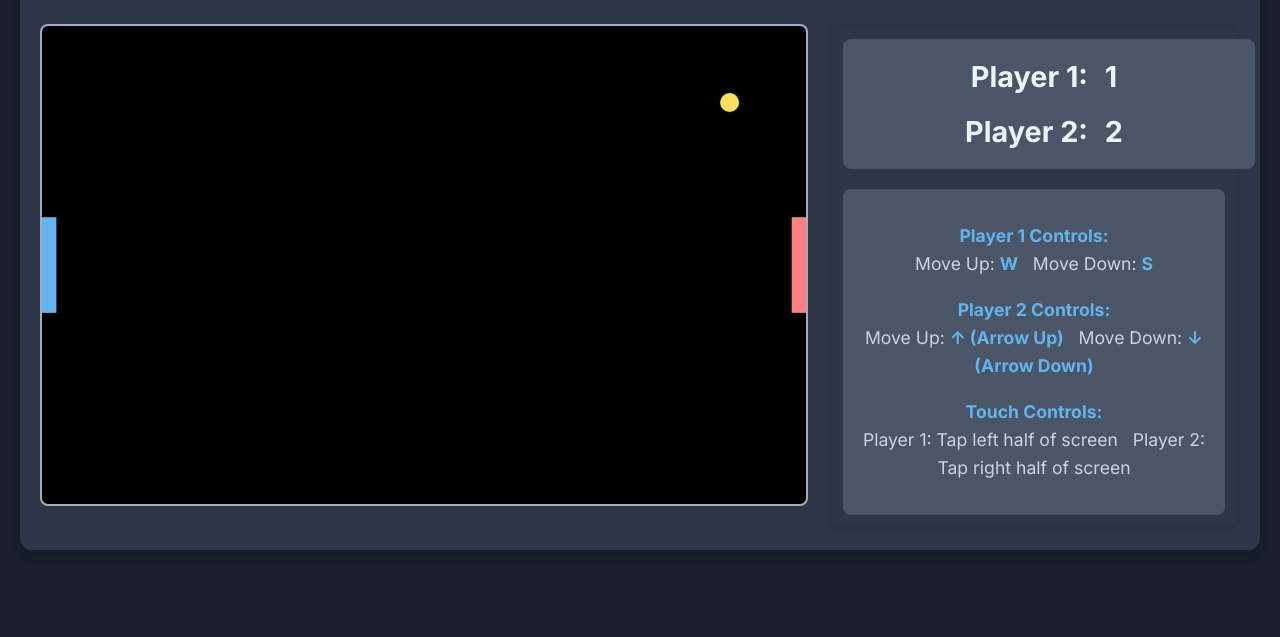
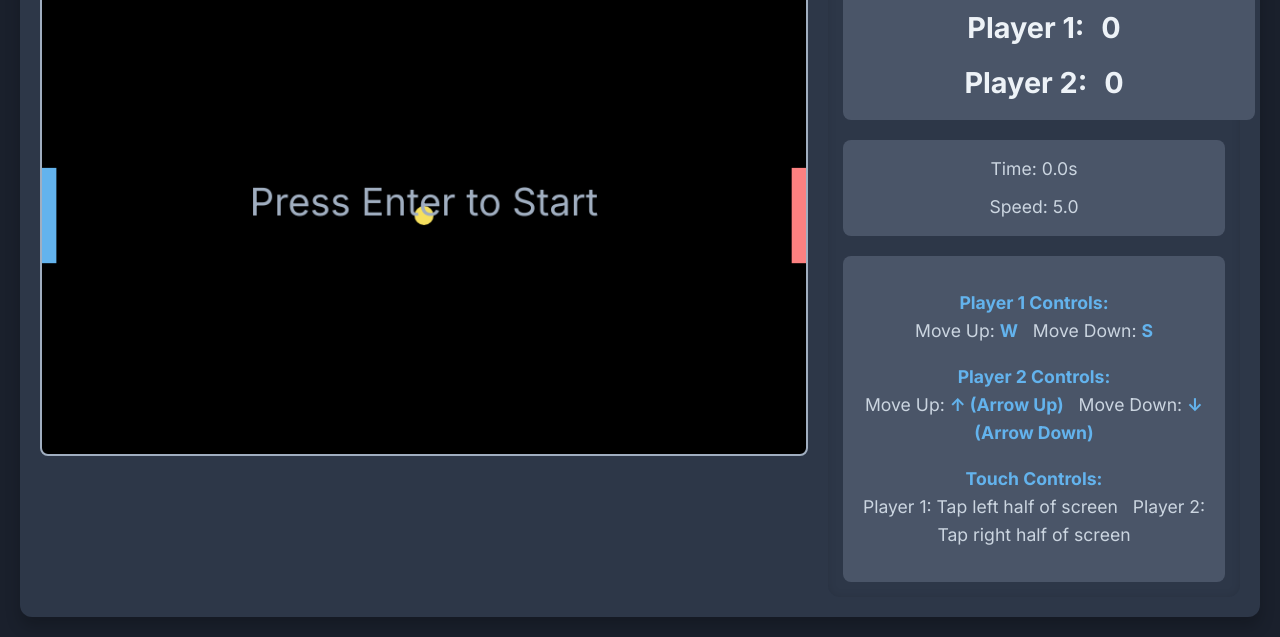
Before and after one commit to Jim2014/AI-Games, a plain HTML site: page bounce.html in a window 1280 px wide. Shown: the part 181-818 px from the top of the page. Drawn offline with Linux system fonts and the light colour scheme.

Commit message:
add time and speed , pree enter to start

```diff
--- a/bounce.html
+++ b/bounce.html
@@ -99,6 +99,19 @@
             color: #edf2f7; /* White text for scores */
         }
 
+        .game-info-panel {
+            background-color: #4a5568;
+            border-radius: 8px;
+            padding: 15px;
+            font-size: 1.1em;
+            text-align: center;
+            line-height: 1.6;
+            color: #cbd5e0;
+            display: flex;
+            flex-direction: column;
+            gap: 10px;
+        }
+
         .controls-info {
             background-color: #4a5568;
             border-radius: 8px;
@@ -131,6 +144,10 @@
                 justify-content: space-around;
                 font-size: 1.5em;
             }
+            .game-info-panel {
+                flex-direction: row;
+                justify-content: space-around;
+            }
         }
 
         @media (max-width: 600px) {
@@ -140,7 +157,7 @@
             .score-board {
                 font-size: 1.2em;
             }
-            .controls-info {
+            .game-info-panel, .controls-info {
                 font-size: 0.9em;
                 padding: 10px;
             }
@@ -165,6 +182,10 @@
                     <span>Player 1: <span id="player1Score">0</span></span>
                     <span>Player 2: <span id="player2Score">0</span></span>
                 </div>
+                <div class="game-info-panel">
+                    <span>Time: <span id="gameTimeDisplay">0.0</span>s</span>
+                    <span>Speed: <span id="ballSpeedDisplay">0.0</span></span>
+                </div>
                 <div class="controls-info">
                     <p><strong>Player 1 Controls:</strong> <br> Move Up: <strong>W</strong> &nbsp; Move Down: <strong>S</strong></p>
                     <p><strong>Player 2 Controls:</strong> <br> Move Up: <strong>&#8593; (Arrow Up)</strong> &nbsp; Move Down: <strong>&#8595; (Arrow Down)</strong></p>
@@ -179,9 +200,11 @@
         const canvas = document.getElementById('gameCanvas');
         const ctx = canvas.getContext('2d');
 
-        // Get score display elements
+        // Get score and game info display elements
         const player1ScoreDisplay = document.getElementById('player1Score');
         const player2ScoreDisplay = document.getElementById('player2Score');
+        const gameTimeDisplay = document.getElementById('gameTimeDisplay');
+        const ballSpeedDisplay = document.getElementById('ballSpeedDisplay');
 
         // Game dimensions and elements
         const GAME_WIDTH = 800;
@@ -190,6 +213,13 @@
         const PADDLE_HEIGHT = 100;
         const BALL_RADIUS = 10;
         const INITIAL_BALL_SPEED = 5; // Initial speed of the ball
+
+        // Game state variables
+        let gameStarted = false;
+        let gameTime = 0; // in seconds
+        let lastFrameTime = performance.now(); // For tracking time and speed
+        const BALL_SPEED_INCREASE_RATE = 0.005; // Rate at which ball speed increases per second
+        let currentBallSpeed = INITIAL_BALL_SPEED; // This will be dynamically updated
 
         // Player 1 paddle object
         let player1 = {
@@ -216,28 +246,29 @@
             x: GAME_WIDTH / 2,
             y: GAME_HEIGHT / 2,
             radius: BALL_RADIUS,
-            dx: INITIAL_BALL_SPEED, // Horizontal movement speed
-            dy: INITIAL_BALL_SPEED // Vertical movement speed
+            dx: 0, // Initial horizontal speed (starts at 0, set on Enter)
+            dy: 0 // Initial vertical speed (starts at 0, set on Enter)
         };
 
         // Object to track pressed keys
         let keysPressed = {};
 
         /**
-         * Resets the ball's position and direction after a point is scored.
-         * The ball starts from the center, moving towards the player who just scored.
-         * @param {number} losingPlayer - 1 if player 1 lost, 2 if player 2 lost.
+         * Resets the ball's position and direction after a point is scored or game restarts.
+         * The ball always starts from the center with no initial movement.
          */
-        function resetBall(losingPlayer) {
+        function resetBall() {
             ball.x = GAME_WIDTH / 2;
             ball.y = GAME_HEIGHT / 2;
-            // Determine initial direction based on who lost the point
-            ball.dx = (losingPlayer === 1 ? INITIAL_BALL_SPEED : -INITIAL_BALL_SPEED);
-            ball.dy = (Math.random() < 0.5 ? INITIAL_BALL_SPEED : -INITIAL_BALL_SPEED); // Random vertical direction
+            ball.dx = 0; // Stop ball
+            ball.dy = 0; // Stop ball
+            gameStarted = false; // Game is paused until 'Enter' is pressed
+            gameTime = 0; // Reset game time
+            currentBallSpeed = INITIAL_BALL_SPEED; // Reset ball speed
         }
 
         /**
-         * Draws the game elements (paddles, ball, scores) on the canvas.
+         * Draws the game elements (paddles, ball, scores, info) on the canvas.
          */
         function draw() {
             // Clear the entire canvas
@@ -260,12 +291,40 @@
             // Update score displays
             player1ScoreDisplay.textContent = player1.score;
             player2ScoreDisplay.textContent = player2.score;
+
+            // Update time and speed displays
+            gameTimeDisplay.textContent = gameTime.toFixed(1);
+            ballSpeedDisplay.textContent = currentBallSpeed.toFixed(1);
+
+            // Draw "Press Enter to Start" message if game is not started
+            if (!gameStarted) {
+                ctx.fillStyle = '#a0aec0'; /* Light grey */
+                ctx.font = '40px "Inter"';
+                ctx.textAlign = 'center';
+                ctx.fillText('Press Enter to Start', GAME_WIDTH / 2, GAME_HEIGHT / 2);
+            }
         }
 
         /**
          * Updates the game state, including ball movement, paddle movement, and collision detection.
          */
         function update() {
+            // Only update game elements if the game has started
+            if (!gameStarted) {
+                return;
+            }
+
+            // Calculate delta time for consistent updates across different frame rates
+            const currentTime = performance.now();
+            const deltaTime = (currentTime - lastFrameTime) / 1000; // time in seconds
+            lastFrameTime = currentTime;
+
+            // Update game time
+            gameTime += deltaTime;
+
+            // Increase ball speed over time
+            currentBallSpeed = INITIAL_BALL_SPEED * (1 + gameTime * BALL_SPEED_INCREASE_RATE);
+
             // Move paddles based on their dy (movement speed)
             player1.y += player1.dy;
             player2.y += player2.dy;
@@ -274,9 +333,9 @@
             player1.y = Math.max(0, Math.min(player1.y, GAME_HEIGHT - player1.height));
             player2.y = Math.max(0, Math.min(player2.y, GAME_HEIGHT - player2.height));
 
-            // Move the ball
-            ball.x += ball.dx;
-            ball.y += ball.dy;
+            // Move the ball, applying the current speed while preserving direction
+            ball.x += Math.sign(ball.dx) * currentBallSpeed;
+            ball.y += Math.sign(ball.dy) * currentBallSpeed;
 
             // Ball collision with top and bottom walls
             if (ball.y + ball.radius > GAME_HEIGHT || ball.y - ball.radius < 0) {
@@ -284,36 +343,36 @@
             }
 
             // Ball collision with paddles
-            // Player 1 paddle collision
+            // Player 1 paddle collision (left paddle)
             if (ball.dx < 0 && // Ball is moving left
                 ball.x - ball.radius < player1.x + player1.width && // Ball's left edge is past paddle's right edge
                 ball.y + ball.radius > player1.y && // Ball's bottom edge is below paddle's top edge
                 ball.y - ball.radius < player1.y + player1.height) { // Ball's top edge is above paddle's bottom edge
                 ball.dx *= -1; // Reverse horizontal direction
-                // Adjust ball position to prevent sticking
+                // Adjust ball position to prevent sticking inside the paddle
                 ball.x = player1.x + player1.width + ball.radius;
             }
 
-            // Player 2 paddle collision
+            // Player 2 paddle collision (right paddle)
             if (ball.dx > 0 && // Ball is moving right
                 ball.x + ball.radius > player2.x && // Ball's right edge is past paddle's left edge
                 ball.y + ball.radius > player2.y && // Ball's bottom edge is below paddle's top edge
                 ball.y - ball.radius < player2.y + player2.height) { // Ball's top edge is above paddle's bottom edge
                 ball.dx *= -1; // Reverse horizontal direction
-                // Adjust ball position to prevent sticking
+                // Adjust ball position to prevent sticking inside the paddle
                 ball.x = player2.x - ball.radius;
             }
 
             // Scoring
-            // Ball goes past player 2 (left side) - Player 1 scores
+            // Ball goes past player 1 (left side) - Player 2 scores
             if (ball.x - ball.radius < 0) {
                 player2.score++;
-                resetBall(1); // Player 1 lost, so ball starts moving towards player 1
+                resetBall(); // Reset ball position and game state
             }
-            // Ball goes past player 1 (right side) - Player 2 scores
+            // Ball goes past player 2 (right side) - Player 1 scores
             if (ball.x + ball.radius > GAME_WIDTH) {
                 player1.score++;
-                resetBall(2); // Player 2 lost, so ball starts moving towards player 2
+                resetBall(); // Reset ball position and game state
             }
         }
 
@@ -327,12 +386,22 @@
         }
 
         /**
-         * Handles key presses for paddle movement.
+         * Handles key presses for paddle movement and game start.
          * @param {KeyboardEvent} event - The keyboard event object.
          */
         document.addEventListener('keydown', (event) => {
             keysPressed[event.key] = true; // Mark key as pressed
-            // Prevent default browser behavior for arrow keys to stop page scrolling
+
+            // Start game on Enter key press if not already started
+            if (event.key === 'Enter' && !gameStarted) {
+                gameStarted = true;
+                // Give ball random initial direction
+                ball.dx = (Math.random() < 0.5 ? 1 : -1) * INITIAL_BALL_SPEED; // Random horizontal direction
+                ball.dy = (Math.random() < 0.5 ? 1 : -1) * INITIAL_BALL_SPEED; // Random vertical direction
+                lastFrameTime = performance.now(); // Start timing for speed calculation
+            }
+
+            // Prevent default browser behavior for specific keys to stop page scrolling
             if (event.key === 'ArrowUp' || event.key === 'ArrowDown' || event.key === 'w' || event.key === 's') {
                 event.preventDefault();
             }
@@ -349,7 +418,7 @@
         });
 
         /**
-         * Updates paddle's dy based on currently pressed keys.
+         * Updates paddle's dy (vertical movement speed) based on currently pressed keys.
          */
         function updatePaddleMovement() {
             // Player 1 controls (W, S)
@@ -380,13 +449,20 @@
         canvas.addEventListener('touchstart', (event) => {
             event.preventDefault(); // Prevent default browser touch behavior (like scrolling)
 
+            if (!gameStarted) { // If game not started, a touch can act like 'Enter'
+                 gameStarted = true;
+                 ball.dx = (Math.random() < 0.5 ? 1 : -1) * INITIAL_BALL_SPEED;
+                 ball.dy = (Math.random() < 0.5 ? 1 : -1) * INITIAL_BALL_SPEED;
+                 lastFrameTime = performance.now();
+            }
+
             for (let i = 0; i < event.touches.length; i++) {
                 const touch = event.touches[i];
                 const rect = canvas.getBoundingClientRect();
                 const touchX = touch.clientX - rect.left;
                 const touchY = touch.clientY - rect.top;
 
-                // Determine if touch is for Player 1 or Player 2
+                // Determine if touch is for Player 1 or Player 2 based on horizontal position
                 if (touchX < GAME_WIDTH / 2) { // Left half for Player 1
                     if (touchY < player1.y + PADDLE_HEIGHT / 2) {
                         player1.dy = -7; // Move up
@@ -416,13 +492,14 @@
             }
         });
 
-        // Set canvas dimensions
-        // The game logic works with fixed GAME_WIDTH and GAME_HEIGHT,
-        // but the canvas display size adjusts to fit the container.
+        /**
+         * Sets the canvas dimensions. The game logic uses fixed GAME_WIDTH and GAME_HEIGHT,
+         * but the canvas display size adjusts responsively to fit its container while
+         * maintaining the aspect ratio.
+         */
         function setCanvasDimensions() {
             canvas.width = GAME_WIDTH;
             canvas.height = GAME_HEIGHT;
-            // For responsive display, set max-width and height on the style
             // The game-area now has a flexible width, so let the canvas fill it.
             canvas.style.width = '100%';
             canvas.style.height = `${GAME_HEIGHT * (canvas.offsetWidth / GAME_WIDTH)}px`; /* Maintain aspect ratio */
@@ -430,7 +507,8 @@
             // Adjust the height to ensure it fits within the viewport, if needed, maintaining aspect ratio.
             const gameArea = document.querySelector('.game-area');
             const gameAreaRect = gameArea.getBoundingClientRect();
-            if (gameAreaRect.height > window.innerHeight - 80) { // Keep some margin for title/controls
+            // Check if current height exceeds available viewport height minus some padding
+            if (gameAreaRect.height > window.innerHeight - 80) {
                 canvas.style.height = (window.innerHeight - 80) + 'px';
                 canvas.style.width = (GAME_WIDTH * (canvas.offsetHeight / GAME_HEIGHT)) + 'px';
             }
@@ -439,8 +517,8 @@
         // Call functions to initialize and start the game
         window.onload = function() {
             setCanvasDimensions();
-            resetBall(Math.random() < 0.5 ? 1 : 2); // Initial random direction
-            gameLoop(); // Start the animation loop
+            resetBall(); // Ensure ball is in center, game is paused
+            gameLoop(); // Start the animation loop to draw the initial state and message
         };
 
         // Adjust canvas dimensions on window resize
```
